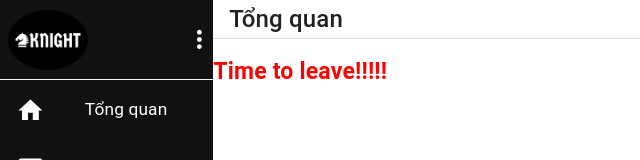
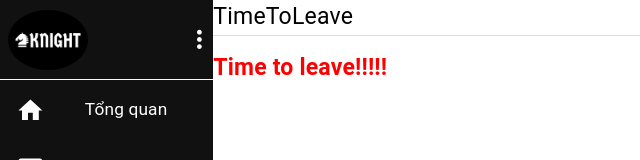
Before and after one commit to toilakien/962022, a React (Create React App) app: page /TimeToLeave in a window 1280 px wide. Shown: the top 160 px of the page, without its empty margins (0-640 px from the left). Built offline with nearby package versions, Linux system fonts and the light colour scheme.

Commit message:
update breakcrums

```diff
--- a/src/App.tsx
+++ b/src/App.tsx
@@ -7,6 +7,7 @@ import { CssBaseline } from "@mui/material";
 
 
 function App() {
+
     return (
         <React.Fragment>
             <CssBaseline />
--- /dev/null
+++ b/src/components/Breadcrumbs/index.tsx
@@ -0,0 +1,32 @@
+import * as React from 'react';
+import Typography from '@mui/material/Typography';
+import Breadcrumbs from '@mui/material/Breadcrumbs';
+import Link from '@mui/material/Link';
+import { useParams } from 'react-router-dom';
+
+function handleClick(event: React.MouseEvent<HTMLDivElement, MouseEvent>) {
+    event.preventDefault();
+    console.info('You clicked a breadcrumb.');
+}
+
+export default function BasicBreadcrumbs() {
+
+    const params = window.location.href.split("/").slice(3);
+    console.log(params);
+    return (
+        <div role="presentation" onClick={handleClick}>
+            <Breadcrumbs color='black' aria-label="breadcrumb">
+
+                {params.map((e, index) => {
+                    return (
+                        <Link key={index} underline="hover" color="inherit" href="/">
+                            {e}
+                        </Link>
+                    )
+                })}
+
+
+            </Breadcrumbs>
+        </div>
+    );
+}
--- a/src/views/layout/Header/index.tsx
+++ b/src/views/layout/Header/index.tsx
@@ -5,6 +5,7 @@ import QuestionMarkIcon from "@mui/icons-material/QuestionMark";
 import FavoriteIcon from "@mui/icons-material/Favorite";
 import KeyboardArrowDownIcon from "@mui/icons-material/KeyboardArrowDown";
 import { useNavigate } from "react-router-dom";
+import BasicBreadcrumbs from "../../../components/Breadcrumbs";
 
 const Header = () => {
   const navigate = useNavigate();
@@ -14,10 +15,10 @@ const Header = () => {
 
   return (
     <Grid container alignItems={"center"} sx={{ borderBottom: "1px solid #ddd" }}>
-      <Grid container item xs={2}>
-        <Typography variant="h6" sx={{ ml: 2 }}>Tổng quan</Typography>
+      <Grid container item xs={4}>
+        <BasicBreadcrumbs />
       </Grid>
-      <Grid item container justifyContent={"flex-end"} xs={10}>
+      <Grid item container justifyContent={"flex-end"} xs={8}>
         {/* <Tabs >
           <Tab label="Vay vốn kinh doanh" iconPosition="start" icon={<AttachMoneyIcon />} />
           <Tab label="Trợ giúp" iconPosition="start" icon={<QuestionMarkIcon sx={{ color: "darkblue" }} />} />
--- a/src/views/layout/index.tsx
+++ b/src/views/layout/index.tsx
@@ -7,12 +7,12 @@ import SideBar from './SideBar'
 const Layout = () => {
     return (
         <Grid container flexWrap={'nowrap'}>
-
             <Grid item xs={2}>
                 <SideBar />
             </Grid>
             <Grid item xs={10}>
                 <Header />
+
                 {<Outlet />}
             </Grid>
         </Grid>
--- a/src/views/pages/customer/CustomerList.tsx
+++ b/src/views/pages/customer/CustomerList.tsx
@@ -99,7 +99,6 @@ export default function DataTable({ customerApi }: { customerApi: any }) {
     const handleOpenForm = () => {
         setOpen(true);
     }
-    console.log(open);
 
     return (
         <Paper sx={{ width: '100%', overflow: 'hidden' }}>
```
